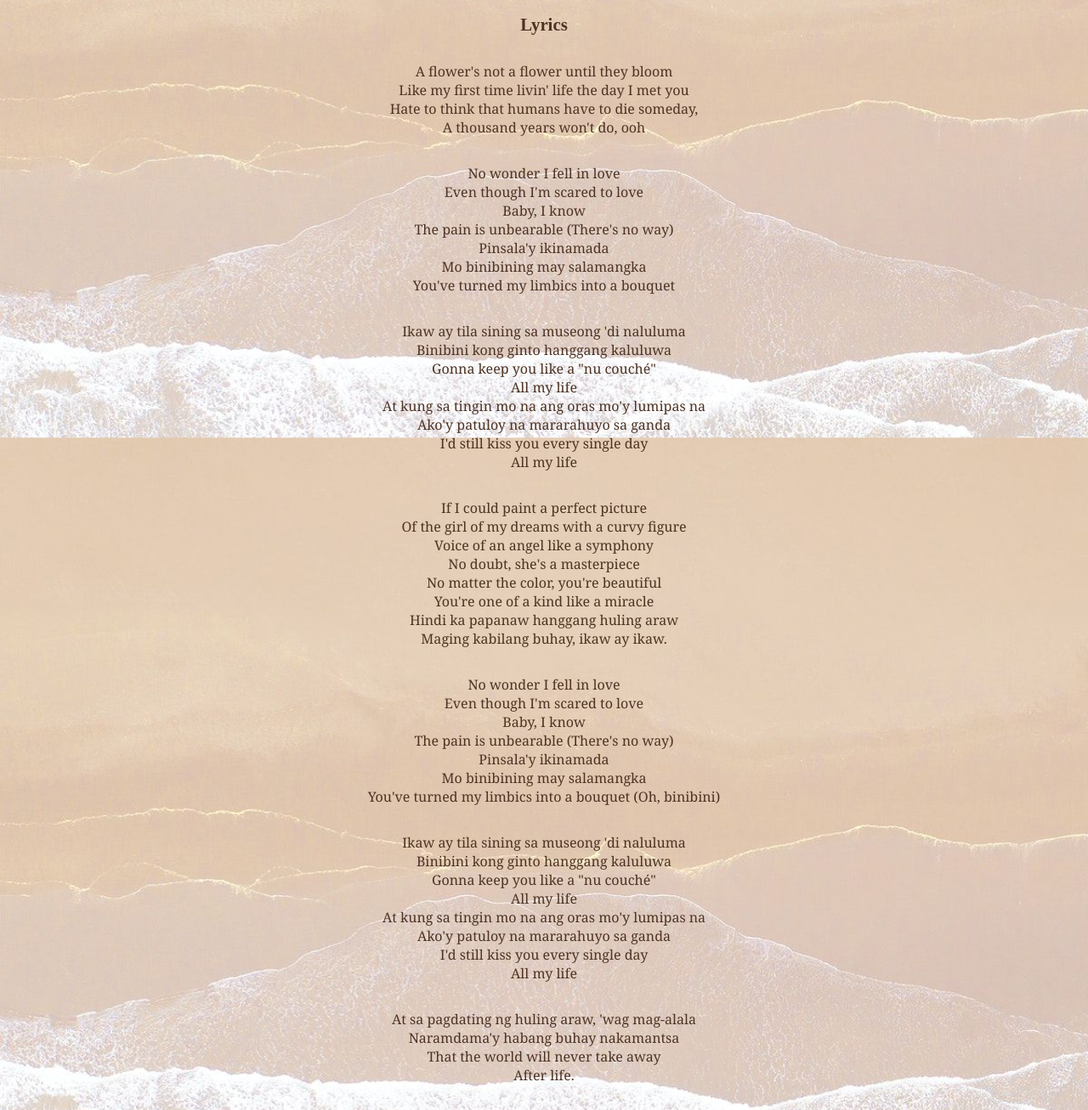
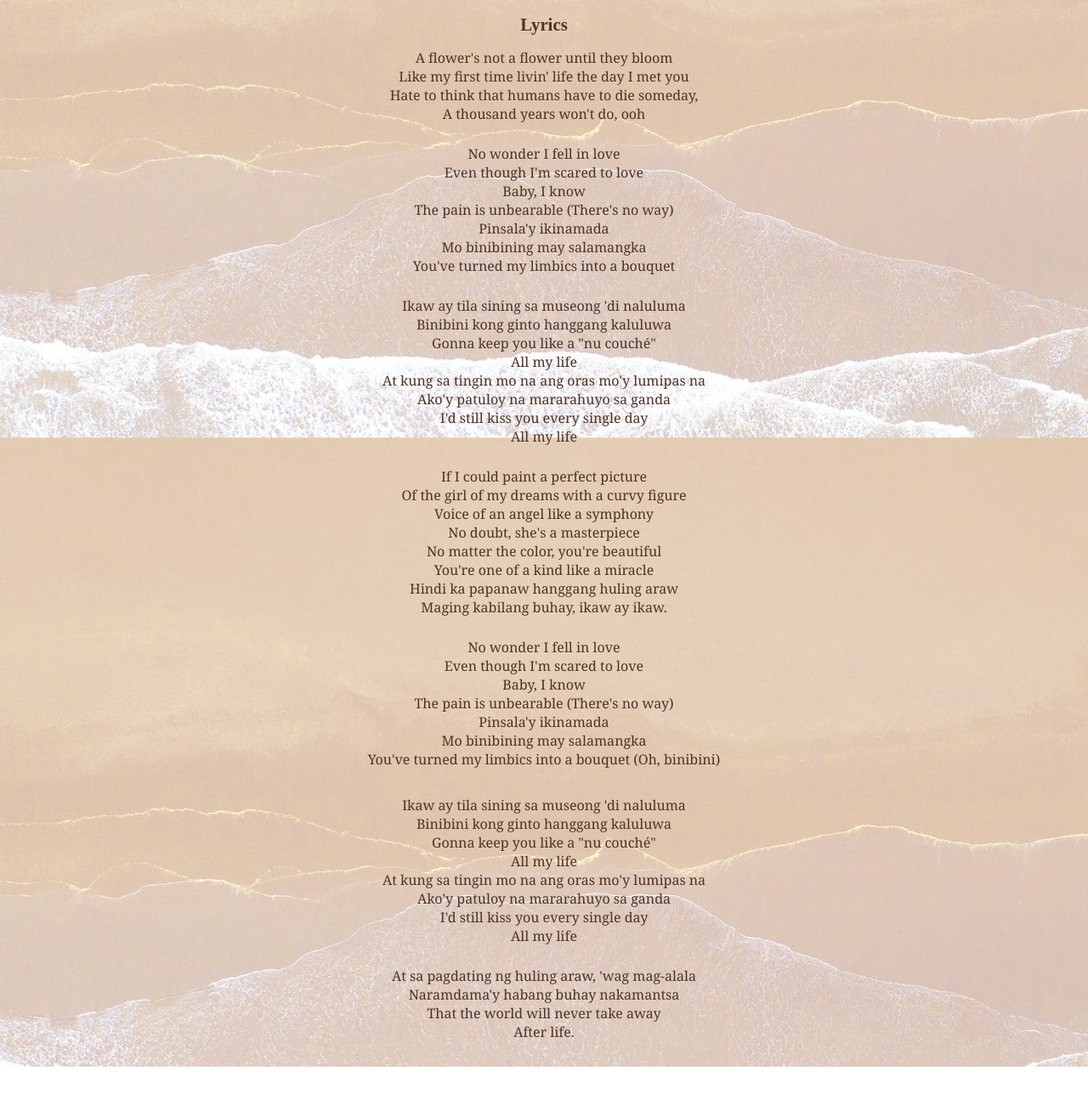
Before and after one commit to anel-mgln/DC101-WebDevelopment, a plain HTML site: page webpage/anel.html in a window 1280 px wide. Shown: the part 338-1645 px from the top of the page at 85% size. After the commit the page ends 1594 px from the top, so only its background shows below. Drawn offline with Linux system fonts and the light colour scheme.

Commit message:
Update anel.html

```diff
--- a/webpage/anel.html
+++ b/webpage/anel.html
@@ -21,13 +21,13 @@
 <h4 style="text-align: center; color:rgb(77, 51, 35); margin: auto; padding: auto; font-size: 1.3rem; margin-top: 1rem;">
         Lyrics
     </h4>
-<p style="margin: 1rem; padding: auto; padding-top: 1rem; -webkit-text-fill-color: rgb(77, 51, 35);text-align: center; font-family:Georgia, 'Times New Roman', Times, serif;">
+<p style="margin: 1rem; padding: auto; padding-top: 1ich; -webkit-text-fill-color: rgb(77, 51, 35);text-align: center; font-family:Georgia, 'Times New Roman', Times, serif;">
   A flower's not a flower until they bloom <br/>
   Like my first time livin' life the day I met you <br/>
   Hate to think that humans have to die someday,<br/>
   A thousand years won't do, ooh<br/>
 </p>
-<p style="margin: 1rem; padding: auto; padding-top: 1rem; -webkit-text-fill-color: rgb(77, 51, 35);text-align: center; font-family:Georgia, 'Times New Roman', Times, serif;">
+<p style="margin: 1rem; padding: auto; padding-top: 1ch; -webkit-text-fill-color: rgb(77, 51, 35);text-align: center; font-family:Georgia, 'Times New Roman', Times, serif;">
   No wonder I fell in love<br/>
   Even though I'm scared to love<br/>
   Baby, I know<br/>
@@ -36,7 +36,7 @@
   Mo binibining may salamangka<br/>
   You've turned my limbics into a bouquet<br/>
 </p>
-<p style="margin: 1rem; padding: auto; padding-top: 1rem; -webkit-text-fill-color: rgb(77, 51, 35);text-align: center; font-family:Georgia, 'Times New Roman', Times, serif;">
+<p style="margin: 1rem; padding: auto; padding-top: 1ch; -webkit-text-fill-color: rgb(77, 51, 35);text-align: center; font-family:Georgia, 'Times New Roman', Times, serif;">
   Ikaw ay tila sining sa museong 'di naluluma<br/>
   Binibini kong ginto hanggang kaluluwa<br/>
   Gonna keep you like a "nu couché"<br/>
@@ -46,7 +46,7 @@
   I'd still kiss you every single day<br/>
   All my life<br/>
 </p>
-<p style="margin: 1rem; padding: auto; padding-top: 1rem; -webkit-text-fill-color: rgb(77, 51, 35);text-align: center; font-family:Georgia, 'Times New Roman', Times, serif;">
+<p style="margin: 1rem; padding: auto; padding-top: 1ch; -webkit-text-fill-color: rgb(77, 51, 35);text-align: center; font-family:Georgia, 'Times New Roman', Times, serif;">
   If I could paint a perfect picture<br/>
   Of the girl of my dreams with a curvy figure<br/>
   Voice of an angel like a symphony<br/>
@@ -56,7 +56,7 @@
   Hindi ka papanaw hanggang huling araw<br/>
   Maging kabilang buhay, ikaw ay ikaw.<br/>
 </p>
- <p style="margin: 1rem; padding: auto; padding-top: 1rem; -webkit-text-fill-color: rgb(77, 51, 35);text-align: center; font-family:Georgia, 'Times New Roman', Times, serif;">
+ <p style="margin: 1rem; padding: auto; padding-top: 1ch; -webkit-text-fill-color: rgb(77, 51, 35);text-align: center; font-family:Georgia, 'Times New Roman', Times, serif;">
  No wonder I fell in love<br/>
  Even though I'm scared to love<br/>
  Baby, I know<br/>
@@ -75,7 +75,7 @@
  I'd still kiss you every single day<br/>
  All my life<br/>
 </p>
-<p style="margin: 1rem; padding: auto; padding-top: 1rem; -webkit-text-fill-color: rgb(77, 51, 35);text-align: center; font-family:Georgia, 'Times New Roman', Times, serif;">
+<p style="margin: 1rem; padding: auto; padding-top: 1ch; -webkit-text-fill-color: rgb(77, 51, 35);text-align: center; font-family:Georgia, 'Times New Roman', Times, serif;">
  At sa pagdating ng huling araw, 'wag mag-alala<br/>
  Naramdama'y habang buhay nakamantsa<br/>
  That the world will never take away<br/>
```
